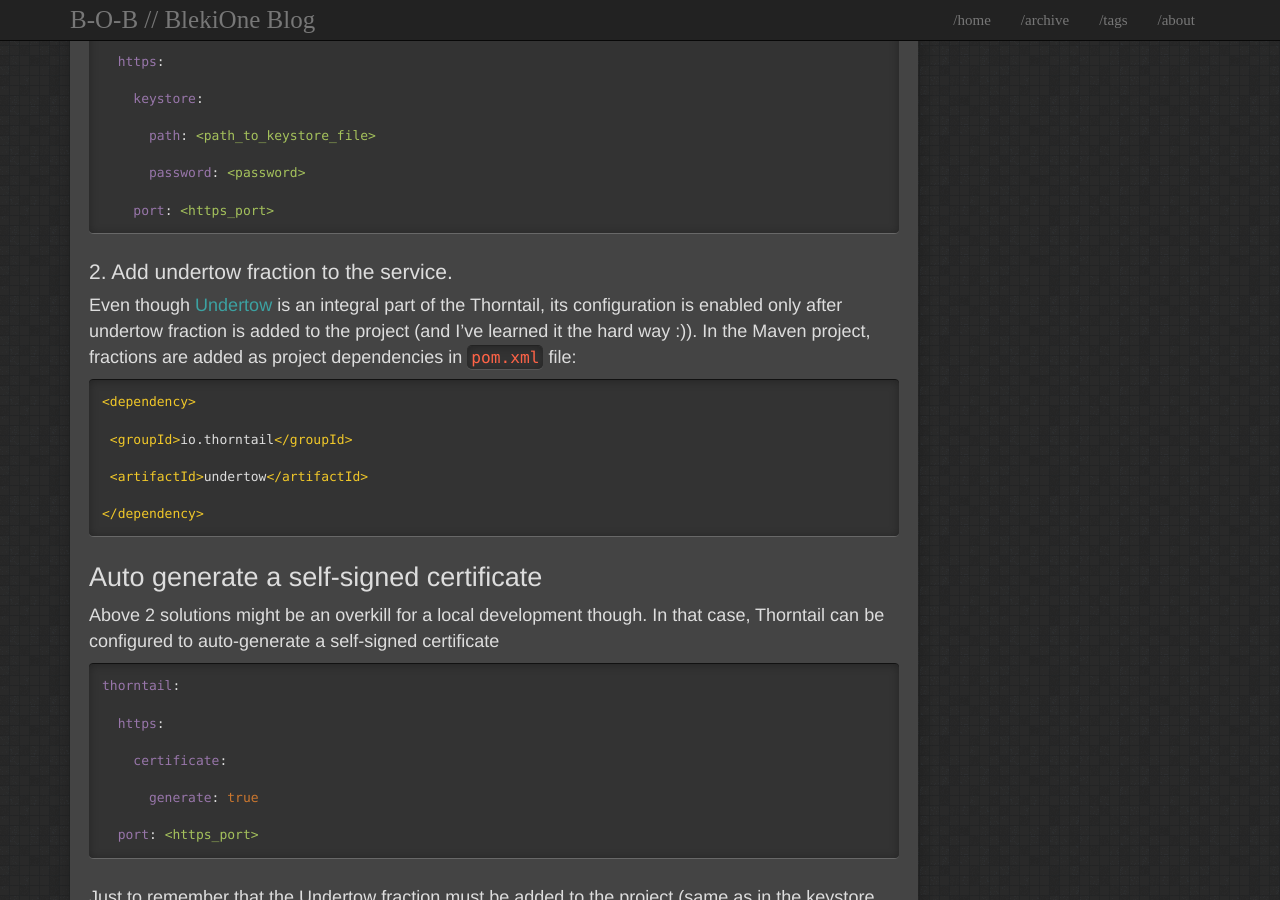
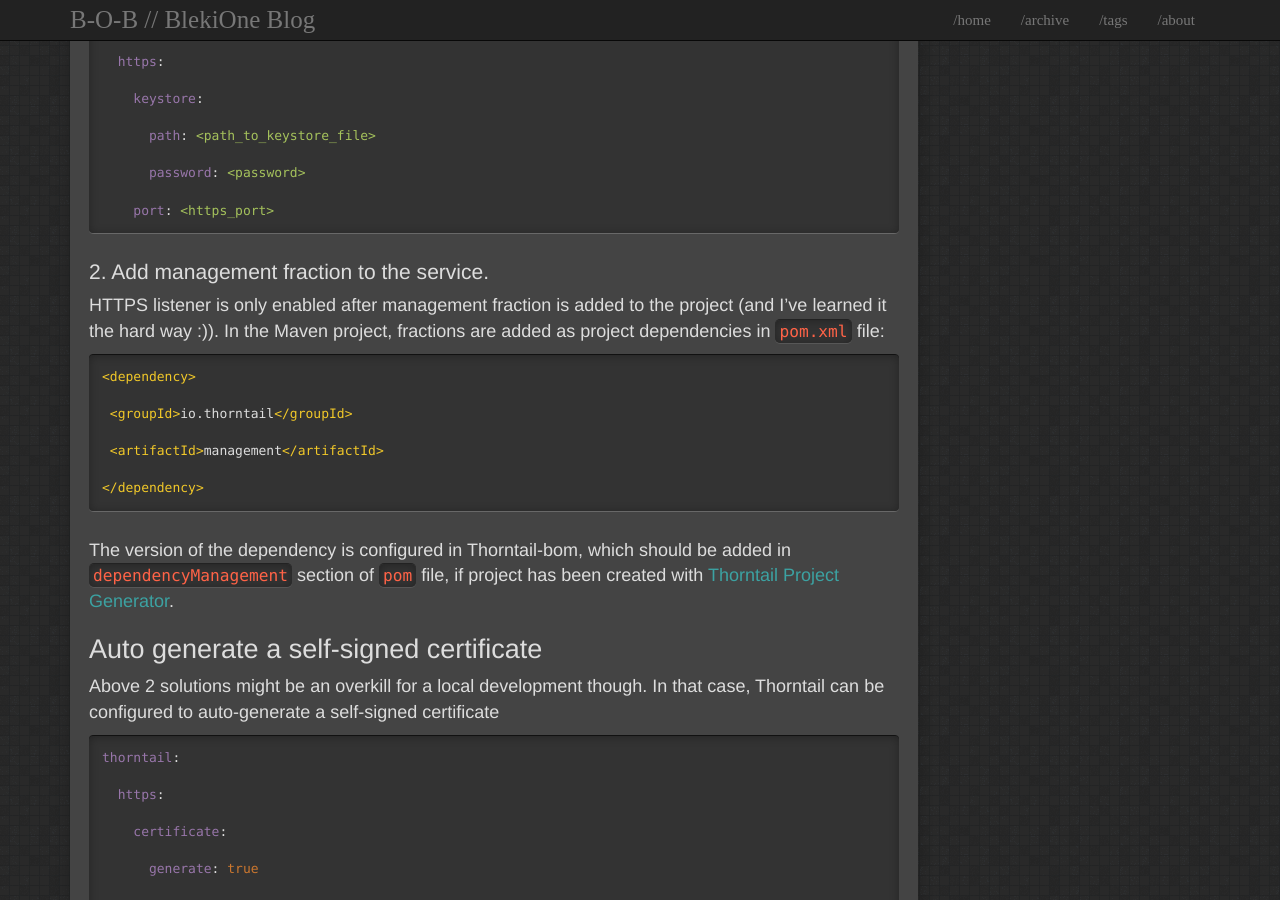
Before and after one commit to blekione/blekione.github.io, a Jekyll site: the page built from _posts/2019-06-27-how-to-enable-https-in-thorntail.md, in a window 1280 px wide and 900 px high, scrolled down 1645 px. Built offline with Jekyll 4.4.1, drawn with Linux system fonts in a browser that asks for light colours.

Commit message:
Corrects incorect dependency configuration.

```diff
--- a/_posts/2019-06-27-how-to-enable-https-in-thorntail.md
+++ b/_posts/2019-06-27-how-to-enable-https-in-thorntail.md
@@ -67,9 +67,9 @@ thorntail:
 
 {% endhighlight %}
 
-### 2. Add undertow fraction to the service.
+### 2. Add management fraction to the service.
 
-Even though [Undertow](http://undertow.io/) is an integral part of the Thorntail, its configuration is enabled only after undertow fraction is added to the project (and I’ve learned it the hard way :)). In the Maven project, fractions are added as project dependencies in `pom.xml` file:
+HTTPS listener is only enabled after management fraction is added to the project (and I’ve learned it the hard way :)). In the Maven project, fractions are added as project dependencies in `pom.xml` file:
 
 {% highlight xml %}
 
@@ -77,11 +77,13 @@ Even though [Undertow](http://undertow.io/) is an integral part of the Thorntail
 
  <groupId>io.thorntail</groupId>
 
- <artifactId>undertow</artifactId>
+ <artifactId>management</artifactId>
 
 </dependency>
 
 {% endhighlight %}
+
+The version of the dependency is configured in Thorntail-bom, which should be added in `dependencyManagement` section of `pom` file, if project has been created with [Thorntail Project Generator](https://thorntail.io/generator/).
 
 ## Auto generate a self-signed certificate
 
```
